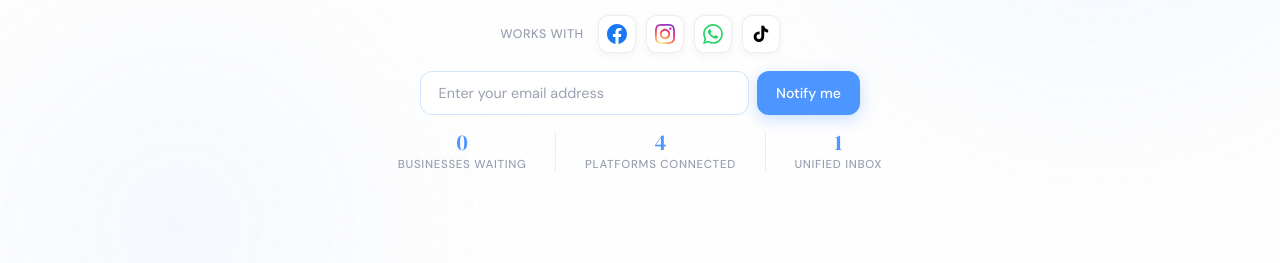
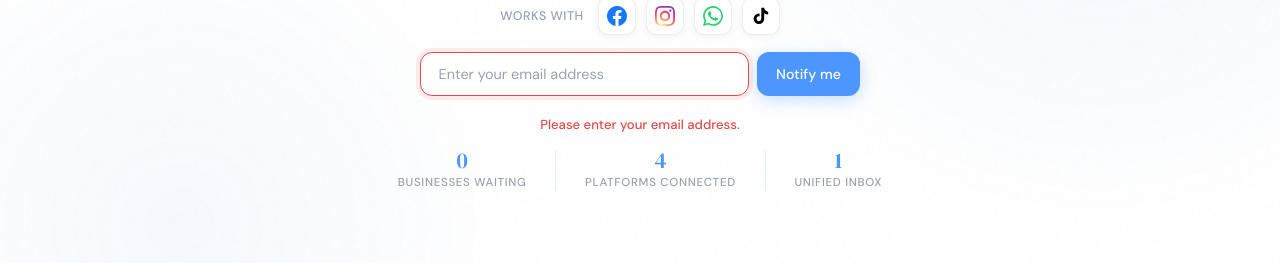
Before and after one commit to binary-digits-nepal/Makuro-coming-soon, a website: page public/index.html in a window 1280 px wide. Both pictures are taken after a click on the button "Notify me". Shown: the part 398-661 px from the top of the page. Drawn offline with Linux system fonts and the light colour scheme; no server answers.

Commit message:
Add error message handling for email input validation

```diff
--- a/public/index.html
+++ b/public/index.html
@@ -312,6 +312,15 @@
         font-weight: 500;
         display: none;
         animation: fadeUp 0.4s ease both;
+      }
+
+      .error-msg {
+        font-size: 0.82rem;
+        color: #e24b4a;
+        font-weight: 500;
+        display: none;
+        animation: fadeUp 0.3s ease both;
+        margin-top: 2px;
       }
 
       /* ── FEATURE STRIP ── */
@@ -669,6 +678,7 @@
           </button>
         </div>
         <p class="success-msg" id="successMsg"></p>
+        <p class="error-msg" id="errorMsg"></p>
 
         <!-- Counter row -->
         <div class="counter-row">
@@ -826,15 +836,29 @@
         const input = document.getElementById("emailInput");
         const btn = document.getElementById("notifyBtn");
         const msg = document.getElementById("successMsg");
+        const errorMsg = document.getElementById("errorMsg");
         const toastEl = document.getElementById("toast");
         const val = input.value.trim();
-        if (!val || !val.includes("@")) {
-          input.style.borderColor = "#e24b4a";
-          input.style.boxShadow = "0 0 0 4px rgba(226,75,74,0.1)";
-          setTimeout(() => {
-            input.style.borderColor = "";
-            input.style.boxShadow = "";
-          }, 1800);
+
+        // Reset previous error state
+        errorMsg.style.display = "none";
+        errorMsg.textContent = "";
+        input.style.borderColor = "";
+        input.style.boxShadow = "";
+
+        const emailRegex = /^[a-zA-Z0-9._%+\-]+@[a-zA-Z0-9.\-]+\.[a-zA-Z]{2,}$/;
+
+        if (!val) {
+          showError(input, errorMsg, "Please enter your email address.");
+          return;
+        }
+
+        if (!emailRegex.test(val)) {
+          showError(
+            input,
+            errorMsg,
+            "Please enter a valid email address (e.g. name@example.com).",
+          );
           return;
         }
         fetch("/waitlist", {
@@ -861,6 +885,17 @@
               fetchCount();
             }
           });
+      }
+
+      function showError(input, errorMsg, message) {
+        input.style.borderColor = "#e24b4a";
+        input.style.boxShadow = "0 0 0 4px rgba(226,75,74,0.1)";
+        errorMsg.textContent = message;
+        errorMsg.style.display = "block";
+        setTimeout(() => {
+          input.style.borderColor = "";
+          input.style.boxShadow = "";
+        }, 3000);
       }
 
       function fetchCount() {
```
